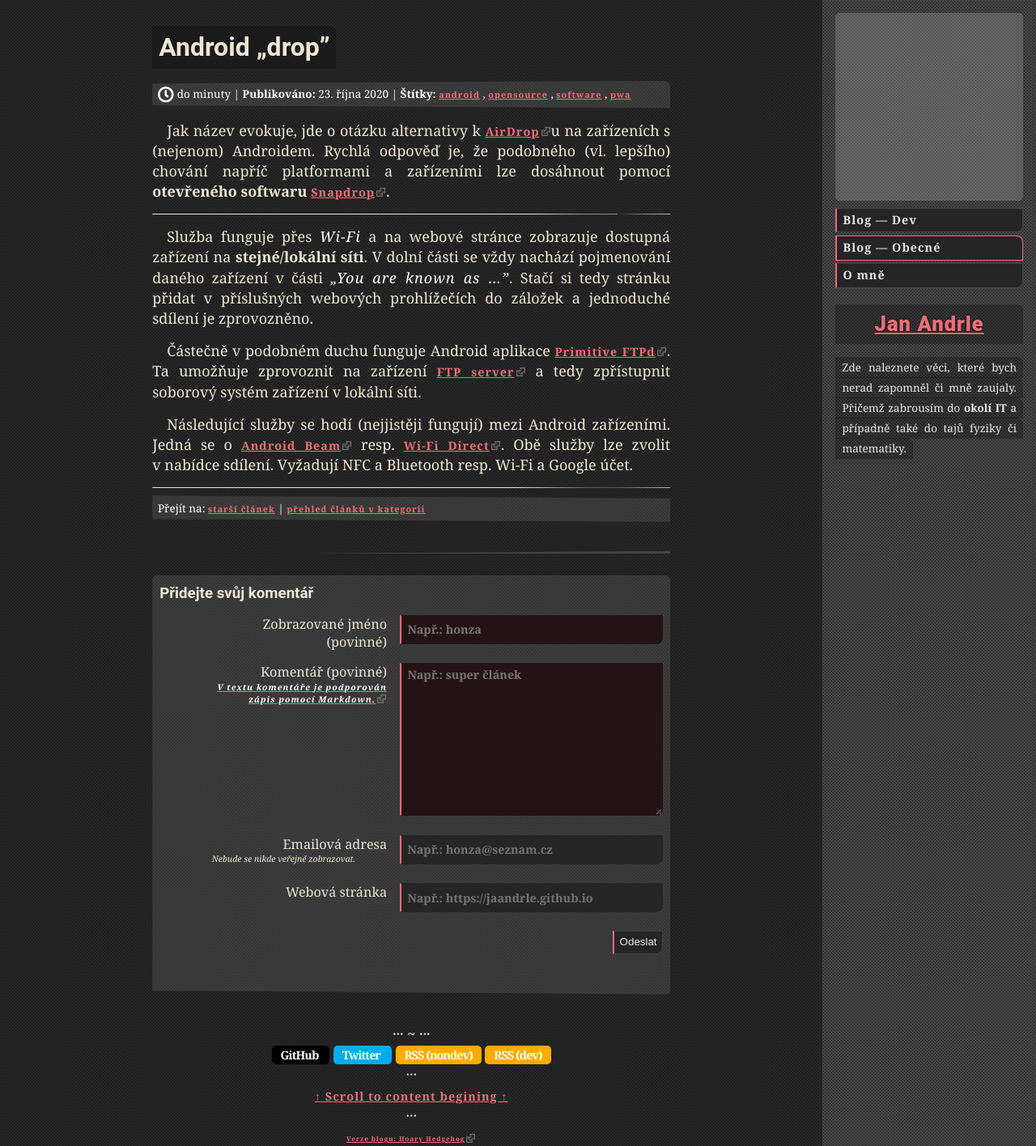
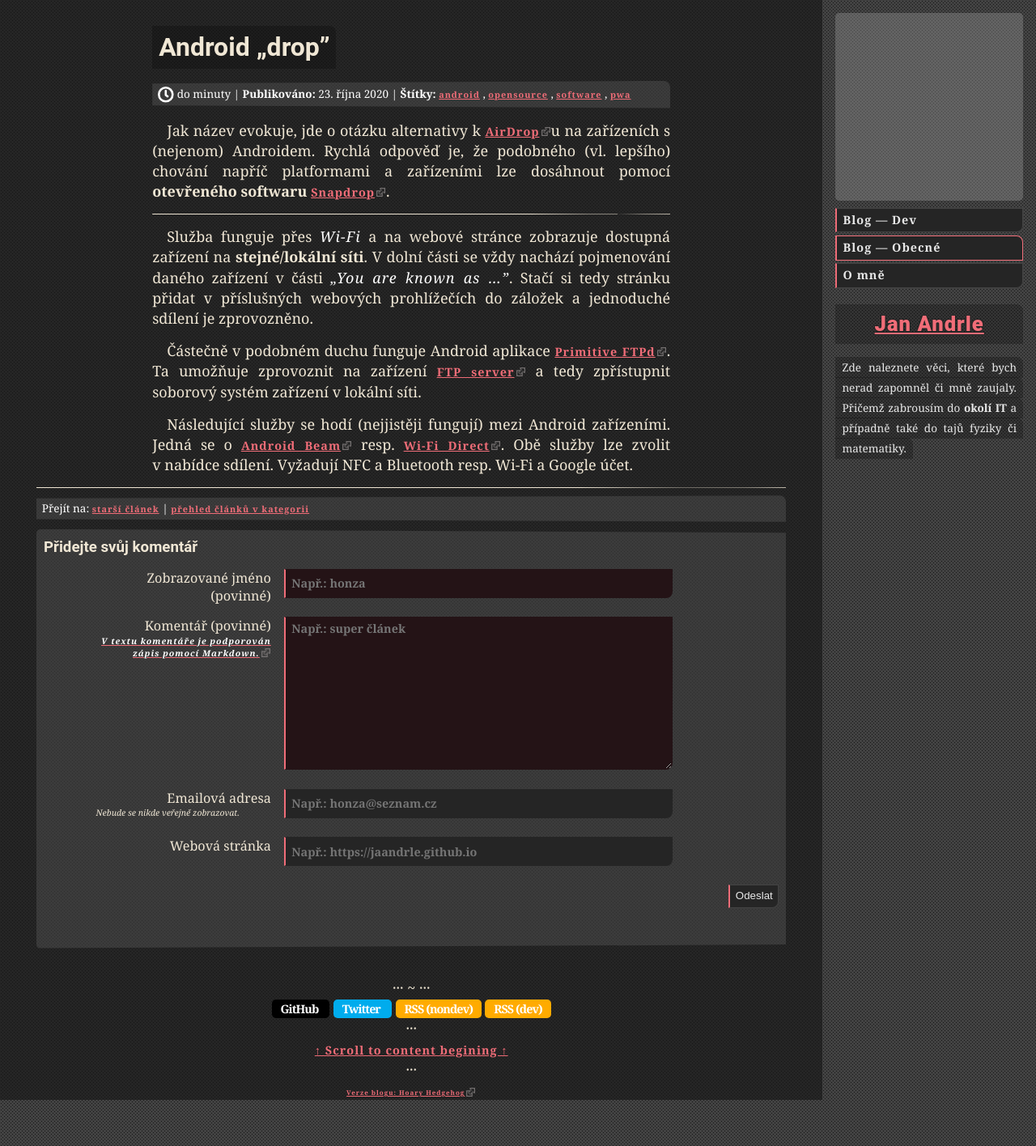
Before and after one commit to jaandrle/jaandrle.github.io, a Jekyll site: the page built from _posts/2020/2020-10-23-android-drop.md, in a window 1280 px wide. Shown: the whole page at 81% size. Built offline with Jekyll 4.4.1, drawn with Linux system fonts in a browser that asks for light colours; after the commit the page ends 1359 px from its top, so only the background shows below that; grey boxes are pictures that could not be loaded.

Commit message:
oddělení `<article>` a komentářů

```diff
--- a/_layouts/post.html
+++ b/_layouts/post.html
@@ -8,6 +8,7 @@
     include show_toc.html show_toc=page.show_toc html=content
     %}{{ content | remove_first:page.excerpt }}
   </div>
+</article>
 <hr>
 <div class="info">
   Přejít na:
@@ -19,4 +20,3 @@
   endunless %}
 </div>
 {% include molecule_staticmanComments.html %}
-</article>
--- a/_sass/_comments.scss
+++ b/_sass/_comments.scss
@@ -31,9 +31,6 @@
     }
 }
 .page__comments {
-    margin-top: 2em;
-    padding-top: 1em;
-    border-top: 3px solid $color_highlightMiddle;
     &-title {
         margin: 0 0 .5em 0;
     }
```
Lines whose indentation alone changed are shown as unchanged.
